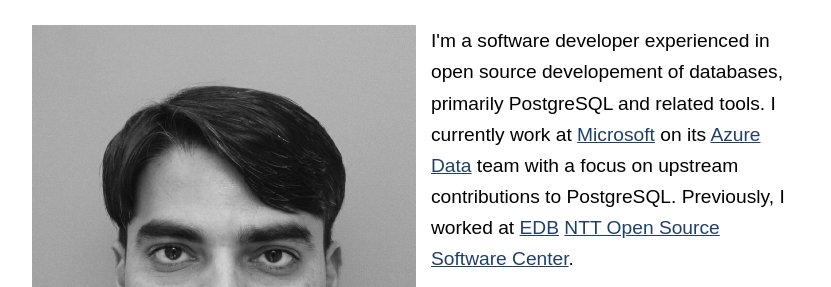
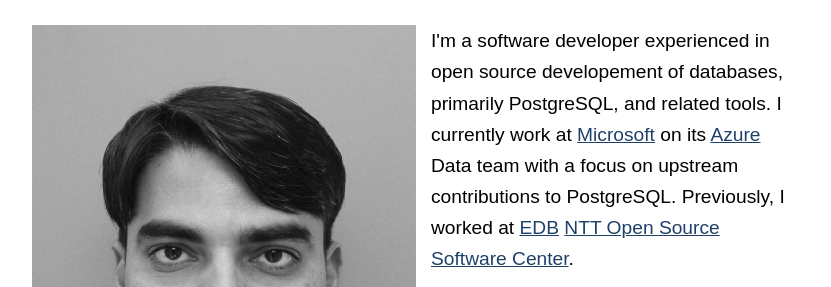
Before and after one commit to amitlan/website, a Jekyll site: the page built from index.md, in a window 1280 px wide. Shown: the part 134-421 px from the top of the page, without its empty margins (224-1055 px from the left). Built offline with Jekyll 4.4.1, drawn with Linux system fonts in a browser that asks for light colours.

```diff
--- a/index.md
+++ b/index.md
@@ -6,9 +6,9 @@ title: Amit Langote
 <img class="center-fit" src="files/me2.jpeg" alt="Hey there!" id="left"/>
 <p>
   I'm a software developer experienced in open source developement of databases, primarily
-  PostgreSQL and related tools.  I currently work at
+  PostgreSQL, and related tools.  I currently work at
   <a href="https://microsoft.com/">Microsoft</a> on its
-  <a href="https://azure.microsoft.com">Azure Data</a> team with a focus on
+  <a href="https://azure.microsoft.com">Azure</a> Data team with a focus on
   upstream contributions to PostgreSQL.  Previously, I worked at
   <a href="https://enterprisedb.com/">EDB</a>
   <a href="https://www.rd.ntt/e/sic/oss/">NTT Open Source Software Center</a>.
```
